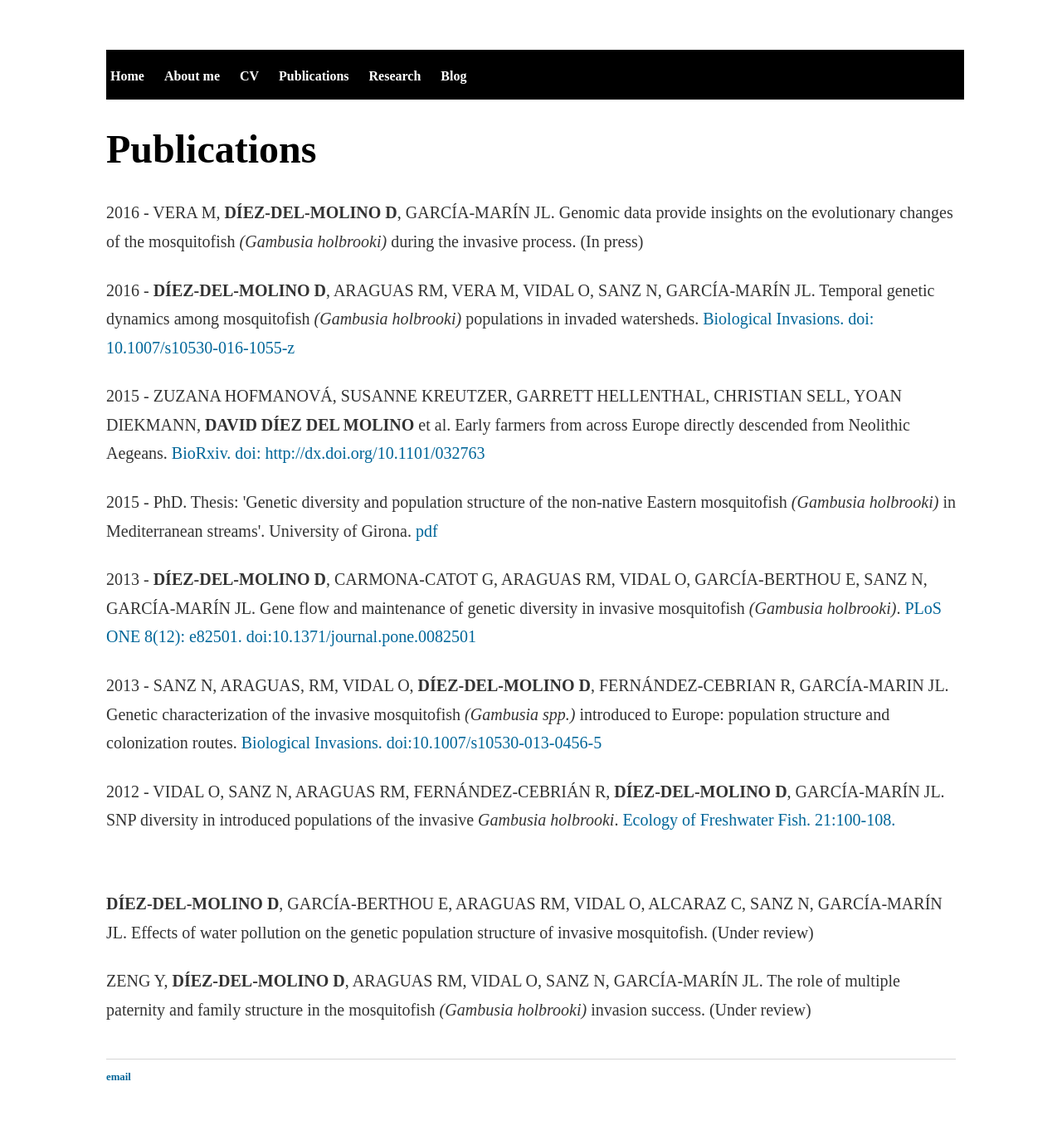
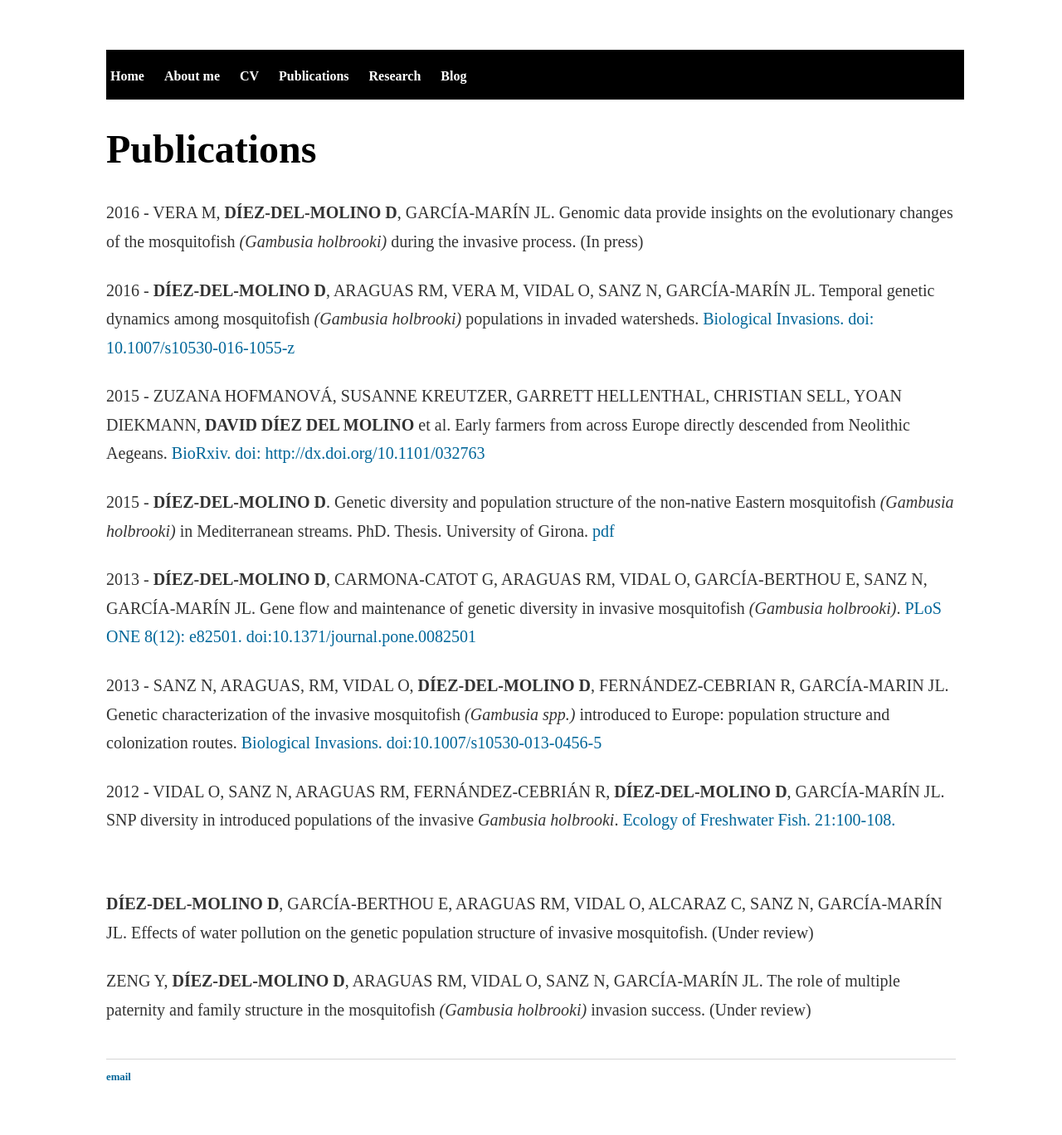
Before and after one commit to DiezMolino/diezmolino.github.io, a Jekyll site: the page publications/index.html, which Jekyll copies as it is, in a window 1280 px wide. Shown: the whole page at 83% size. Built offline with Jekyll 4.4.1, drawn with Linux system fonts in a browser that asks for light colours.

Commit message:
Update index.html

```diff
--- a/publications/index.html
+++ b/publications/index.html
@@ -37,7 +37,7 @@
 
 <p><small>2015 - ZUZANA HOFMANOVÁ, SUSANNE KREUTZER, GARRETT HELLENTHAL, CHRISTIAN SELL, YOAN DIEKMANN, <B>DAVID DÍEZ DEL MOLINO</B> et al. Early farmers from across Europe directly descended from Neolithic Aegeans. <a class='one' href="http://biorxiv.org/content/early/2015/11/25/032763" target="_blank"> BioRxiv. doi: http://dx.doi.org/10.1101/032763</a> </small> </p>
 
-<p><small>2015 - PhD. Thesis: 'Genetic diversity and population structure of the non-native Eastern mosquitofish <i>(Gambusia holbrooki)</i> in Mediterranean streams'. University of Girona. <a class='one' href="http://www.tesisenred.net/bitstream/handle/10803/300440/tddm1de1.pdf?sequence=5" target="_blank"> pdf</a></small><p>
+<p><small>2015 - <b>DÍEZ-DEL-MOLINO D</b>. Genetic diversity and population structure of the non-native Eastern mosquitofish <i>(Gambusia holbrooki)</i> in Mediterranean streams. PhD. Thesis. University of Girona. <a class='one' href="http://www.tesisenred.net/bitstream/handle/10803/300440/tddm1de1.pdf?sequence=5" target="_blank"> pdf</a></small><p>
 
 <p><small>2013 - <b>DÍEZ-DEL-MOLINO D</b>, CARMONA-CATOT G, ARAGUAS RM, VIDAL O, GARCÍA-BERTHOU E, SANZ N, GARCÍA-MARÍN JL. Gene flow and maintenance of genetic diversity in invasive mosquitofish <i>(Gambusia holbrooki)</i>.<a class='one' href="http://journals.plos.org/plosone/article?id=10.1371/journal.pone.0082501" target="_blank"> PLoS ONE 8(12): e82501. doi:10.1371/journal.pone.0082501</a> </small></p>
 
```
